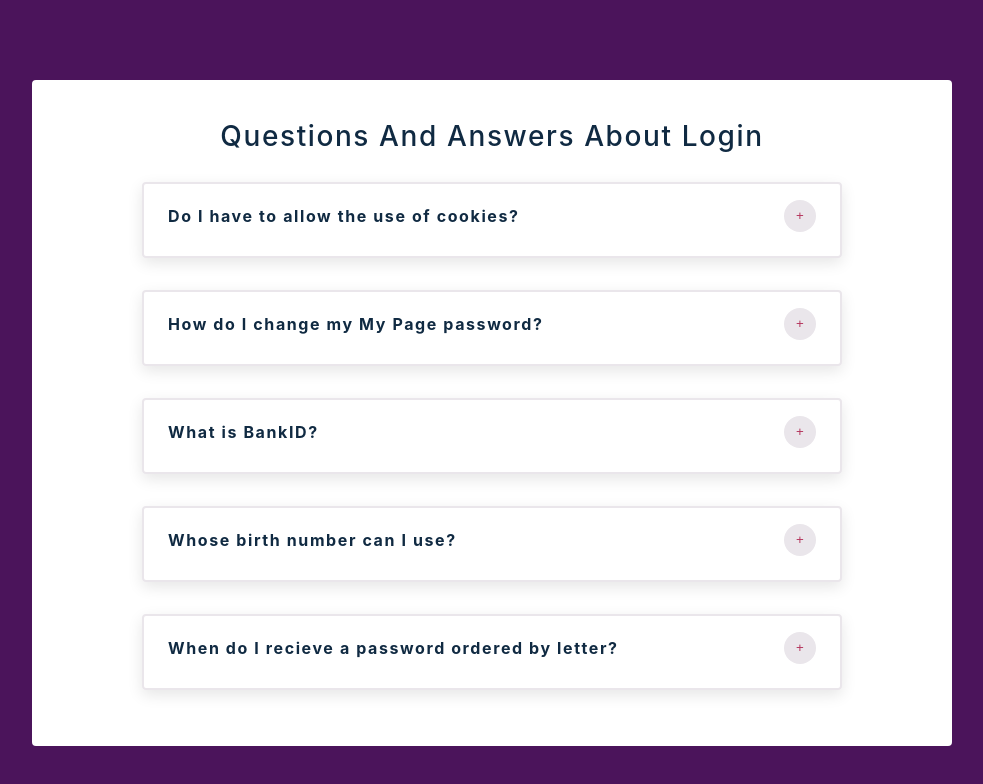
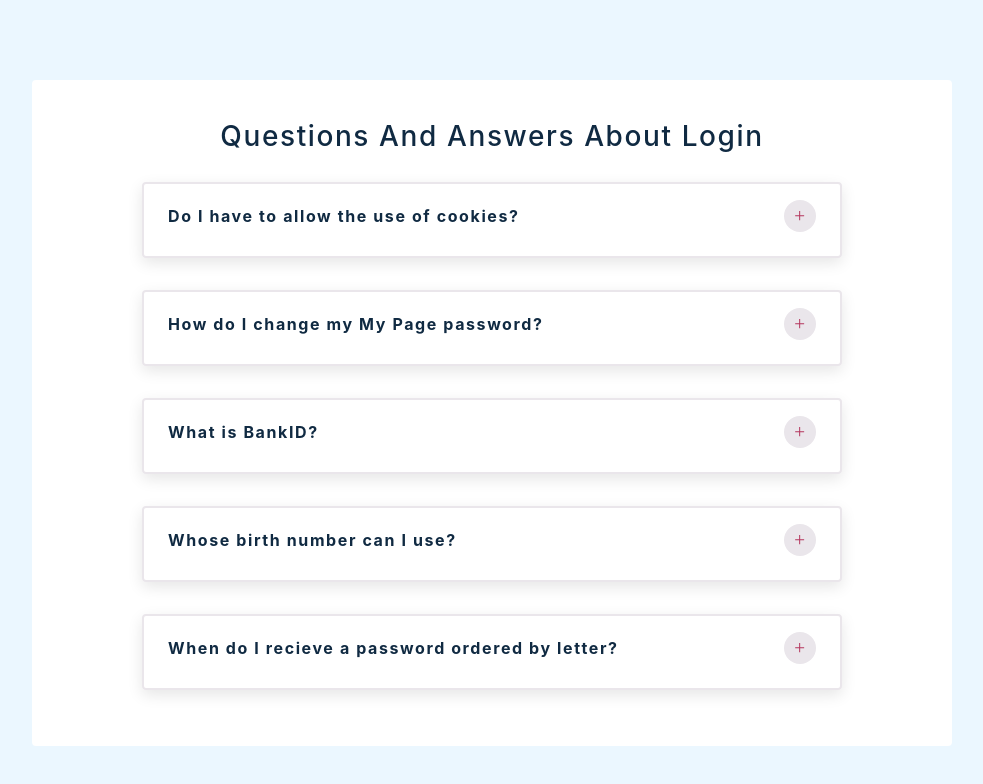
Before and after one commit to souritaray/Accordion-React, a React (Create React App) app: page / in a window 1280 px wide. Shown: the top 784 px of the page, without its empty margins (148-1131 px from the left). Built offline with nearby package versions, Linux system fonts and the light colour scheme.

Commit message:
used react icons package

```diff
--- a/package.json
+++ b/package.json
@@ -8,6 +8,7 @@
     "@testing-library/user-event": "^13.5.0",
     "react": "^18.2.0",
     "react-dom": "^18.2.0",
+    "react-icons": "^4.10.1",
     "react-scripts": "5.0.1",
     "web-vitals": "^2.1.4"
   },
--- a/src/Questions.jsx
+++ b/src/Questions.jsx
@@ -1,4 +1,5 @@
 import { useState } from "react";
+import  { AiOutlineMinus, AiOutlinePlus } from "react-icons/ai";
 function Question({element}){
     const [toggle, setToggle] = useState(false);
     const { title, info} = element;
@@ -9,7 +10,7 @@ function Question({element}){
             <header>
                 <h4>{title}</h4>
                 <button className="btn" onClick={() => {setToggle(!toggle)}}>
-                    {toggle ? "-" : "+"}
+                    {toggle ? <AiOutlineMinus /> : <AiOutlinePlus/>}
                 </button>
             </header>
             <p>{toggle ? info : null}</p>
--- a/src/index.css
+++ b/src/index.css
@@ -63,7 +63,7 @@ Global Styles
 body {
   font-family: -apple-system, BlinkMacSystemFont, "Segoe UI", Roboto, Oxygen,
     Ubuntu, Cantarell, "Open Sans", "Helvetica Neue", sans-serif;
-  background: var(--clr-purple);
+  background: var(--clr-primary-10);
   color: var(--clr-grey-1);
   line-height: 1.5;
   font-size: 0.875rem;
```
Also changed, not shown: 1 other file (tests, documents, lock files or other folders).
